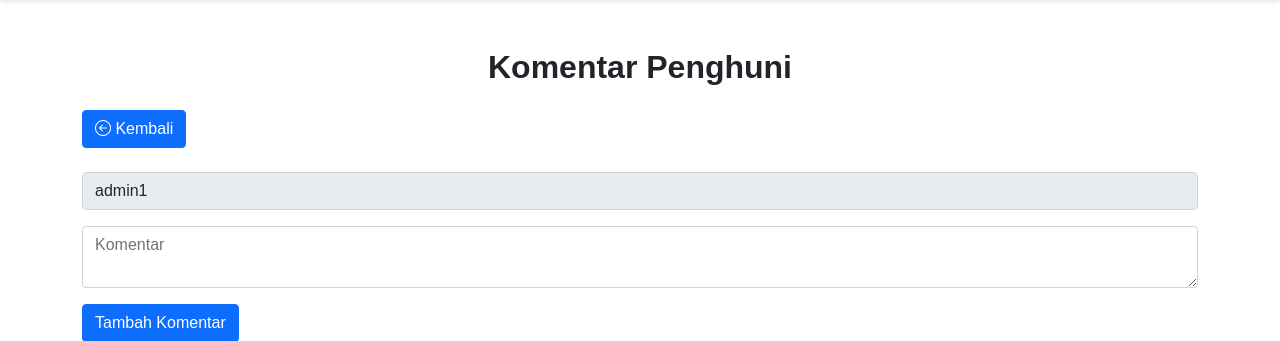
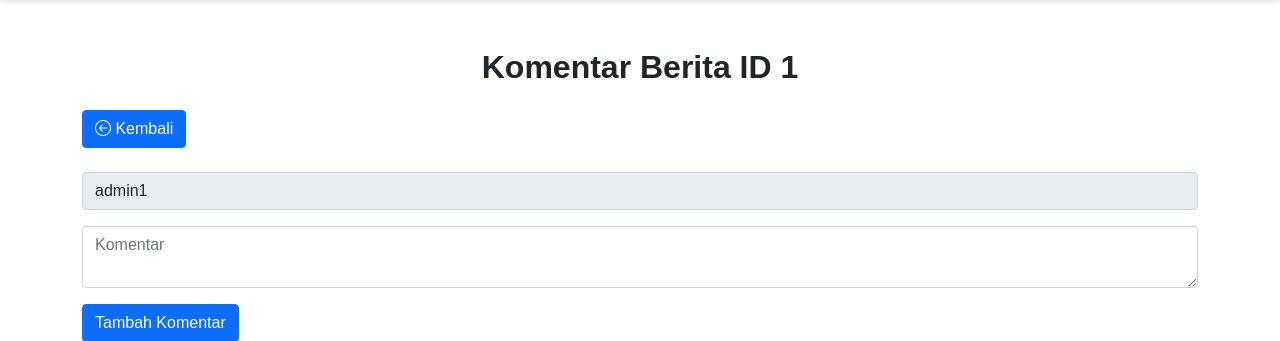
Before and after one commit to ArzeonXyl/asrama, a PHP site: page /komentar_penghuni.php?id=1 in a window 1280 px wide. Shown: the part 143-484 px from the top of the page. Run offline with PHP 8.4, Linux system fonts and the light colour scheme; a user stored in the database is signed in; tables that the repository leaves empty hold one stand-in row (values such as "Sample post"); data that the repository does not hold is empty.

Commit message:
komentar selesai

```diff
--- a/home/berita_penghuni.php
+++ b/home/berita_penghuni.php
@@ -9,6 +9,7 @@ $daftarBeritaPenghuni = [];
 if ($result && mysqli_num_rows($result) > 0) {
     while ($row = mysqli_fetch_assoc($result)) {
         $daftarBeritaPenghuni[] = [
+            'id_berita' => $row['id_berita'],
             'judul' => $row['judul_berita'],
             'konten' => $row['isi_berita'],
             'tanggal' => $row['tanggal_berita']
@@ -40,7 +41,7 @@ if ($result && mysqli_num_rows($result) > 0) {
                         <strong><?php echo $berita['judul']; ?></strong> <br>
                         <small><em><?php echo $berita['tanggal']; ?></em></small><br>
                         <p><?php echo nl2br($berita['konten']); ?></p>
-                        <a href="komentar_penghuni.php" class="btn btn-link">Beri Komentar</a>
+                        <a href="komentar_penghuni.php?id=<?php echo $berita['id_berita']; ?>" class="btn btn-link">Beri Komentar</a>
                     </li>
                 <?php endforeach; ?>
             <?php else : ?>
--- a/home/komentar_penghuni.php
+++ b/home/komentar_penghuni.php
@@ -1,6 +1,12 @@
 <?php
 require "../connect.php";
 require "assets/header.php";
+
+// Ambil ID berita dari URL
+$id_berita = isset($_GET['id']) ? (int)$_GET['id'] : 0;
+if ($id_berita === 0) {
+    die("ID berita tidak ditemukan.");
+}
 
 // Ambil data dari sesi
 $role = $_SESSION['role']; // Role pengguna (admin atau user)
@@ -12,10 +18,10 @@ if (isset($_POST['tambah_komentar'])) {
     $nim_warga = mysqli_real_escape_string($conn, $_SESSION['nim']);
     $nama_warga = mysqli_real_escape_string($conn, $_SESSION['nama']);
     $komentar = mysqli_real_escape_string($conn, $_POST['komentar']);
-    $id_berita = isset($_POST['id_berita']) ? (int)$_POST['id_berita'] : 1;
 
     // Tambahkan komentar ke database dengan tanggal
-    $query = "INSERT INTO komentar (nim_warga, nama_warga, isi_komentar, id_berita, tanggal) VALUES ('$nim_warga', '$nama_warga', '$komentar', '$id_berita', NOW())";
+    $query = "INSERT INTO komentar (nim_warga, nama_warga, isi_komentar, id_berita, tanggal)
+              VALUES ('$nim_warga', '$nama_warga', '$komentar', '$id_berita', NOW())";
     if (mysqli_query($conn, $query)) {
         echo "<div class='alert alert-success'>Komentar berhasil ditambahkan!</div>";
     } else {
@@ -46,13 +52,14 @@ if (isset($_GET['hapus_komentar_id'])) {
 
 // Ambil data komentar dari database
 $komentarPenghuni = [];
-$query = "SELECT * FROM komentar ORDER BY id_komentar DESC";
+$query = "SELECT * FROM komentar WHERE id_berita = $id_berita ORDER BY id_komentar DESC";
 $result = mysqli_query($conn, $query);
 if ($result && mysqli_num_rows($result) > 0) {
     while ($row = mysqli_fetch_assoc($result)) {
         $komentarPenghuni[] = $row;
     }
 }
+
 ?>
 
 <!DOCTYPE html>
@@ -60,7 +67,7 @@ if ($result && mysqli_num_rows($result) > 0) {
 <head>
     <meta charset="UTF-8">
     <meta name="viewport" content="width=device-width, initial-scale=1.0">
-    <title>Asrama</title>
+    <title>Komentar Berita</title>
     <link rel="stylesheet" href="https://cdn.jsdelivr.net/npm/bootstrap@5.1.3/dist/css/bootstrap.min.css">
     <link rel="stylesheet" href="https://cdn.jsdelivr.net/npm/bootstrap-icons@1.8.1/font/bootstrap-icons.css">
     <link href="https://cdnjs.cloudflare.com/ajax/libs/font-awesome/5.15.4/css/all.min.css" rel="stylesheet">
@@ -70,12 +77,11 @@ if ($result && mysqli_num_rows($result) > 0) {
 </head>
 <body>
     <div class="container mt-5">
-        <h1 class="text-center mb-4">Komentar Penghuni</h1>
+        <h1 class="text-center mb-4">Komentar Berita ID <?php echo $id_berita; ?></h1>
         <a href="berita_penghuni.php"><button class="btn btn-primary mb-4 bi bi-arrow-left-circle"> Kembali</button></a>
 
         <!-- Formulir untuk menambah komentar -->
         <form method="POST" class="mb-4">
-            <input type="hidden" name="id_berita" value="1"> <!-- Ganti dengan ID berita sesuai -->
             <div class="mb-3">
                 <input type="text" name="nim_warga" class="form-control" value="<?php echo $nama_warga; ?>" readonly>
             </div>
@@ -93,12 +99,12 @@ if ($result && mysqli_num_rows($result) > 0) {
                         <strong><?php echo htmlspecialchars($komentar['nama_warga']); ?></strong> :
                         <?php echo htmlspecialchars($komentar['isi_komentar']); ?>
                         <br>
-                        <small class="text-muted"> <?php echo $komentar['tanggal']; ?></small>
+                        <small class="text-muted"><?php echo $komentar['tanggal']; ?></small>
                     </div>
                     <div>
                         <?php if ($role === 'admin' || $nim_warga === $komentar['nim_warga']) : ?>
                             <a href="edit_komentar.php?edit_komentar_id=<?php echo $komentar['id_komentar']; ?>" class="btn btn-warning btn-sm">Edit</a>
-                            <a href="?hapus_komentar_id=<?php echo $komentar['id_komentar']; ?>" class="btn btn-danger btn-sm">Hapus</a>
+                            <a href="?id=<?php echo $id_berita; ?>&hapus_komentar_id=<?php echo $komentar['id_komentar']; ?>" class="btn btn-danger btn-sm">Hapus</a>
                         <?php endif; ?>
                     </div>
                 </li>
```
Also changed, not shown: login/bukti_pembayaran/pengurus_1_230411100112_1734877896.jpeg (added).
